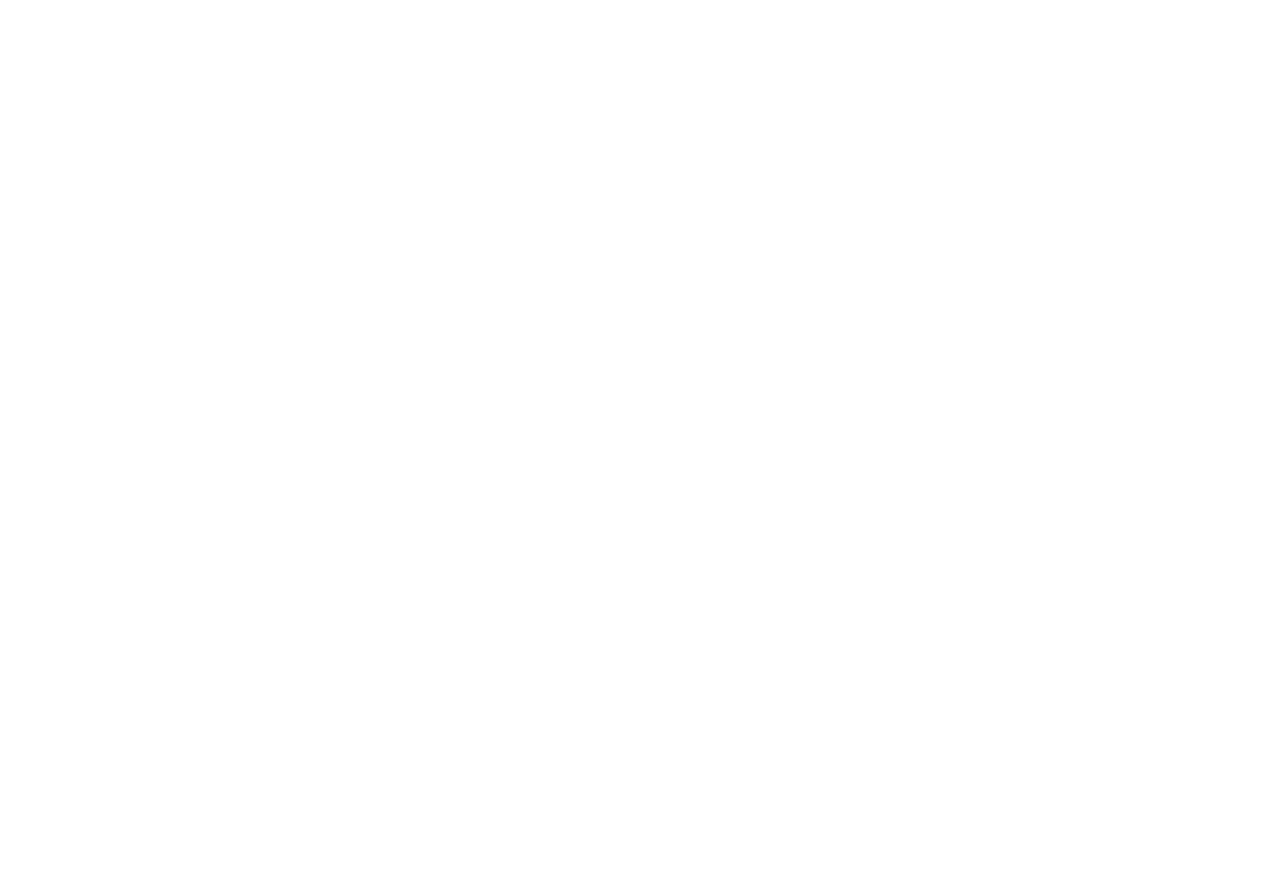
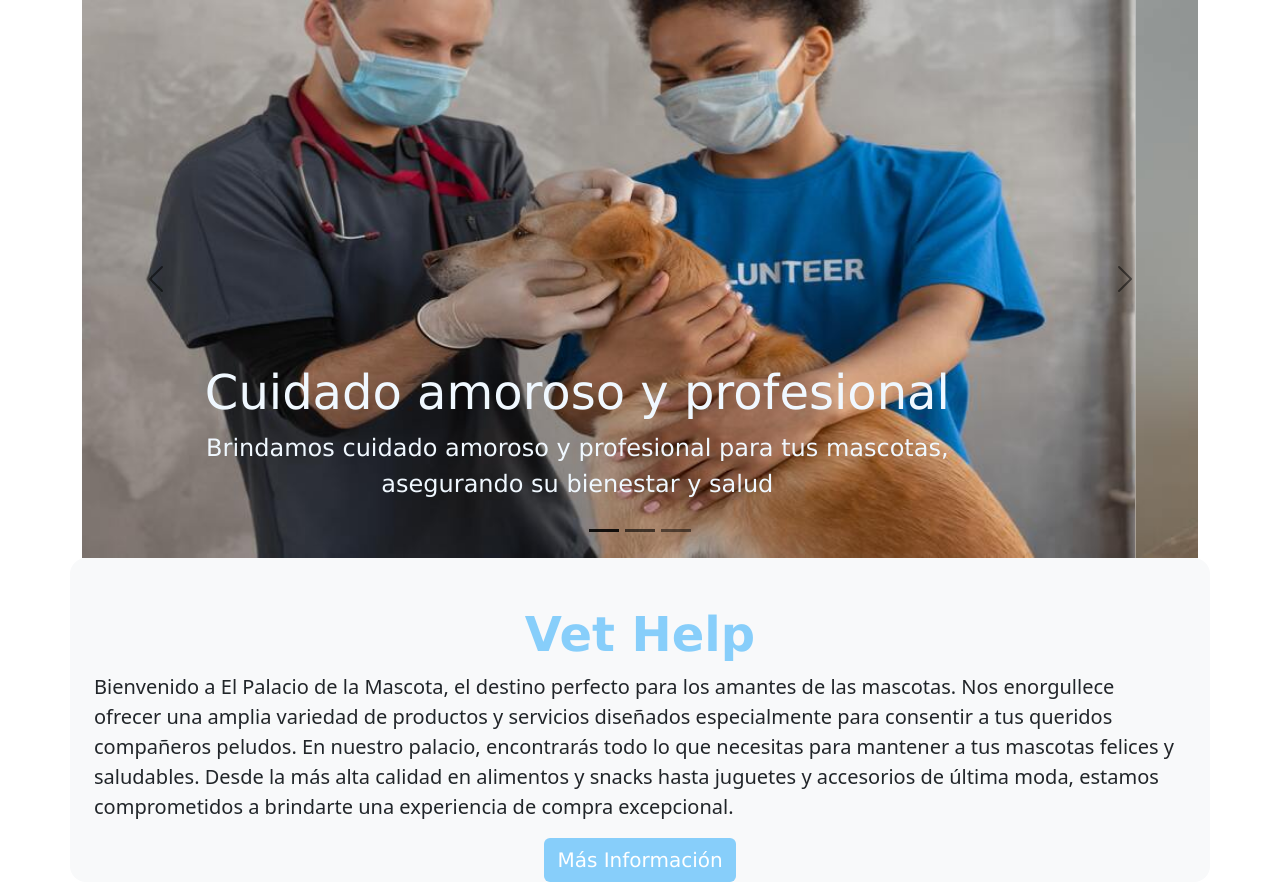
Before and after one commit to RubenTriana/pin_grupo6, a plain HTML site: page index.html in a window 1280 px wide. Before the commit the page ends 800 px from the top, so only its background shows below. Drawn offline with nearby package versions, Linux system fonts and the light colour scheme.

Commit message:
Creación de slide y jumbotron. Se definen variables de color y fuente

```diff
--- a/css/style.css
+++ b/css/style.css
@@ -0,0 +1,43 @@
+:root{
+    --colorprincipal: RGB(135, 206, 250);
+    --verdesuave: RGB(144, 238, 144);
+    --blanco: RGB(255, 255, 255);
+    --grisclaro: RGB(211, 211, 211);
+    --lavanda: RGB(230, 230, 250);
+    --fuenteprincipal: verdana;
+}
+
+.carousel-caption h5{
+    color: aliceblue;
+    font-size: 3rem;
+    font-family: var(--fuenteprincipal)
+}
+
+.carousel-caption p{
+    color: aliceblue;
+    font-size: 1.5rem;
+    font-family: var(--fuenteprincipal)
+}
+
+.jumbotron{
+    margin-top: 3rem;
+
+}
+
+.jumbotron h1{
+    color: var(--colorprincipal);
+    font-family: var(--fuenteprincipal);
+}
+
+.jumbotron .btn-call-action{
+    background-color: var(--colorprincipal);
+    color: var(--blanco);
+    font-family: var(--fuenteprincipal);
+    cursor: pointer;
+}
+
+.jumbotron .btn-call-action:hover{
+    background-color: var(--verdesuave);
+    color: black;
+    opacity: 0.7;
+}
--- a/index.html
+++ b/index.html
@@ -1,13 +1,122 @@
 <!DOCTYPE html>
 <html lang="en">
-<head>
-    <meta charset="UTF-8">
-    <meta http-equiv="X-UA-Compatible" content="IE=edge">
-    <meta name="viewport" content="width=device-width, initial-scale=1.0">
-    <link rel="stylesheet" href="./css/style.css">
-    <title>Document</title>
-</head>
-<body>
-
-</body>
+  <head>
+    <meta charset="UTF-8" />
+    <meta http-equiv="X-UA-Compatible" content="IE=edge" />
+    <meta name="viewport" content="width=device-width, initial-scale=1.0" />
+    <link rel="stylesheet" href="./css/style.css" />
+    <link
+      href="https://cdn.jsdelivr.net/npm/bootstrap@5.3.0-alpha3/dist/css/bootstrap.min.css"
+      rel="stylesheet"
+      integrity="sha384-KK94CHFLLe+nY2dmCWGMq91rCGa5gtU4mk92HdvYe+M/SXH301p5ILy+dN9+nJOZ"
+      crossorigin="anonymous"
+    />
+    <script
+      src="https://cdn.jsdelivr.net/npm/bootstrap@5.3.0-alpha3/dist/js/bootstrap.bundle.min.js"
+      integrity="sha384-ENjdO4Dr2bkBIFxQpeoTz1HIcje39Wm4jDKdf19U8gI4ddQ3GYNS7NTKfAdVQSZe"
+      crossorigin="anonymous"
+    ></script>
+    <title>Vet help</title>
+  </head>
+  <body class="container-fluid">
+    <header></header>
+    <section class="hero container">
+      <!--Carousel-->
+      <div class="row">
+        <div
+          id="carouselExampleCaptions"
+          class="carousel slide carousel-dark"
+          data-bs-ride="carousel"
+        >
+          <div class="carousel-indicators">
+            <button
+              type="button"
+              data-bs-target="#carouselExampleCaptions"
+              data-bs-slide-to="0"
+              class="active"
+              aria-current="true"
+              aria-label="Slide 1"
+            ></button>
+            <button
+              type="button"
+              data-bs-target="#carouselExampleCaptions"
+              data-bs-slide-to="1"
+              aria-label="Slide 2"
+            ></button>
+            <button
+              type="button"
+              data-bs-target="#carouselExampleCaptions"
+              data-bs-slide-to="2"
+              aria-label="Slide 3"
+            ></button>
+          </div>
+          <div class="carousel-inner">
+            <div class="carousel-item active" data-bs-interval="5000">
+              <img src="./img/slide1.jpg" class="d-block w-100" alt="slide1" />
+              <div class="carousel-caption d-none d-md-block">
+                <h5>Cuidado amoroso y profesional</h5>
+                <p>
+                  Brindamos cuidado amoroso y profesional para tus mascotas, asegurando su bienestar y salud
+                </p>
+              </div>
+            </div>
+            <div class="carousel-item" data-bs-interval="5000">
+              <img src="./img/slide2.jpg" class="d-block w-100" alt="Slide2" />
+              <div class="carousel-caption d-none d-md-block">
+                <h5>Ambiente tranquilo y relajante</h5>
+                <p>
+                  Creamos un ambiente tranquilo y relajante para que tus mascotas se sientan cómodas durante sus visitas.
+                </p>
+              </div>
+            </div>
+            <div class="carousel-item" data-bs-interval="5000">
+              <img src="./img/slide3.jpg" class="d-block w-100" alt="Slide3" />
+              <div class="carousel-caption d-none d-md-block">
+                <h5>Prevención y cuidado integral</h5>
+                <p>
+                  Ofrecemos servicios de prevención y cuidado integral para mantener a tus mascotas sanas y felices.
+                </p>
+              </div>
+            </div>
+          </div>
+          <button
+            class="carousel-control-prev"
+            type="button"
+            data-bs-target="#carouselExampleCaptions"
+            data-bs-slide="prev"
+          >
+            <span class="carousel-control-prev-icon" aria-hidden="true"></span>
+            <span class="visually-hidden">Previous</span>
+          </button>
+          <button
+            class="carousel-control-next"
+            type="button"
+            data-bs-target="#carouselExampleCaptions"
+            data-bs-slide="next"
+          >
+            <span class="carousel-control-next-icon" aria-hidden="true"></span>
+            <span class="visually-hidden">Next</span>
+          </button>
+        </div>
+      </div>
+      <!--jumbotron-->
+      <div class="row">
+        <div class="bg-light p-8 rounded-4">
+          <div class="container-fluid jumbotron d-flex justify-content-center align-items-center flex-column">
+            <h1 class="display-5 fw-bold">Vet Help</h1>
+            <p class="md-8 fs-5">
+              Bienvenido a El Palacio de la Mascota, el destino perfecto para
+              los amantes de las mascotas. Nos enorgullece ofrecer una amplia
+              variedad de productos y servicios diseñados especialmente para
+              consentir a tus queridos compañeros peludos. En nuestro palacio,
+              encontrarás todo lo que necesitas para mantener a tus mascotas
+              felices y saludables. Desde la más alta calidad en alimentos y
+              snacks hasta juguetes y accesorios de última moda, estamos
+              comprometidos a brindarte una experiencia de compra excepcional.
+            </p>
+            <button type="button" class="btn btn-call-action fs-5 p">Más Información</button>
+          </div>
+        </div>
+    </section>
+  </body>
 </html>
```
Also changed, not shown: img/slide1.jpg (added), img/slide2.jpg (added), img/slide3.jpg (added).
